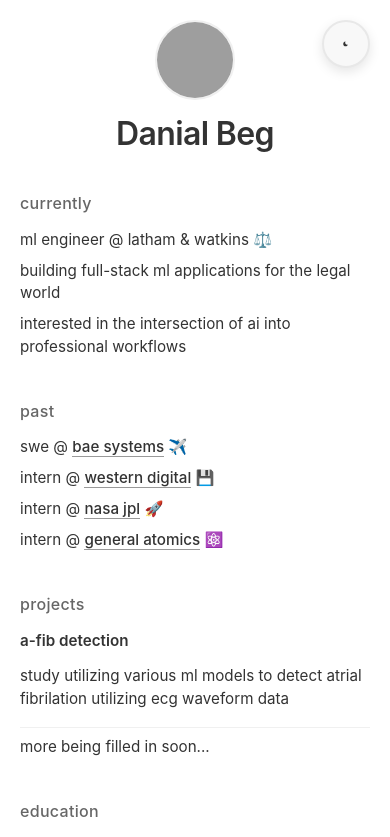
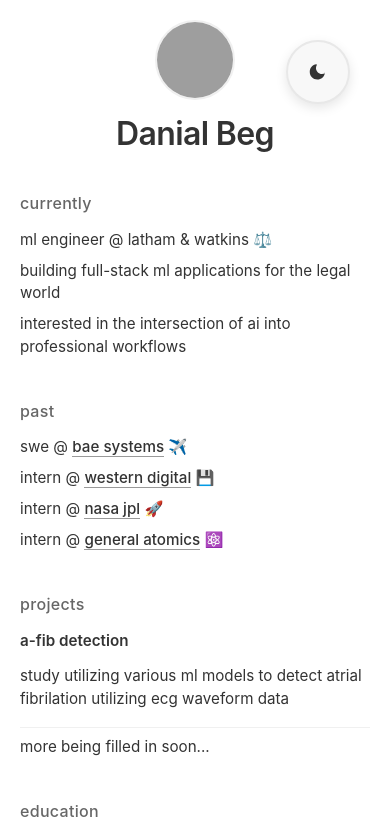
Before and after one commit to DanialBeg/portfolio, a React (Vite) app: page / in a window 390 px wide. Shown: the top 837 px of the page. Built offline with nearby package versions, Linux system fonts and the light colour scheme; grey boxes are pictures that could not be loaded.

Commit message:
Fixing toggle button stuck state

```diff
--- a/src/App.css
+++ b/src/App.css
@@ -409,17 +409,26 @@
     font-size: 0.9rem;
   }
 
-  /* Adjust theme toggle for mobile */
+  /* Adjust theme toggle for mobile
   .theme-toggle {
     top: 20px;
     right: 20px;
     width: 48px;
     height: 48px;
-  }
+  } */
 
   .theme-toggle svg {
     width: 18px !important;
     height: 18px !important;
+  }
+
+  /* Remove focus state on mobile after tap */
+  .theme-toggle:focus {
+    outline: none;
+  }
+
+  .theme-toggle:active {
+    outline: none;
   }
 
   /* Adjust typography for readability */
--- a/src/components/ThemeToggle.tsx
+++ b/src/components/ThemeToggle.tsx
@@ -3,10 +3,16 @@
 const ThemeToggle = () => {
   const { theme, toggleTheme } = useTheme()
 
+  const handleToggle = (e: React.MouseEvent<HTMLButtonElement>) => {
+    toggleTheme()
+    // Remove focus on mobile to prevent stuck focus state
+    e.currentTarget.blur()
+  }
+
   return (
     <button
       className="theme-toggle"
-      onClick={toggleTheme}
+      onClick={handleToggle}
       aria-label={`Switch to ${theme === 'light' ? 'dark' : 'light'} mode`}
     >
       {theme === 'light' ? (
```
